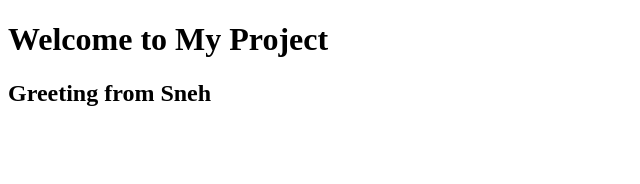
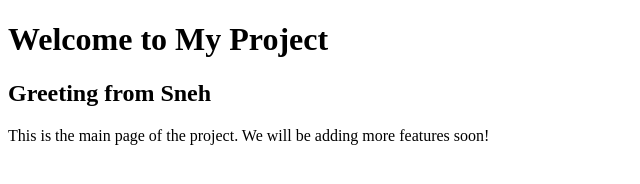
Before and after one commit to snehpatel6300/Small_Project, a plain HTML site: page index.html in a window 1280 px wide. Shown: the whole page, without its empty margins (0-640 px from the left). Drawn offline with Linux system fonts and the light colour scheme.

Commit message:
Design the main page with content

```diff
--- a/index.html
+++ b/index.html
@@ -8,5 +8,8 @@
 <body>
     <h1>Welcome to My Project</h1>
     <h2>Greeting from Sneh</h2>
+    <section>
+        <p>This is the main page of the project. We will be adding more features soon!</p>
+    </section>
 </body>
 </html>
```
